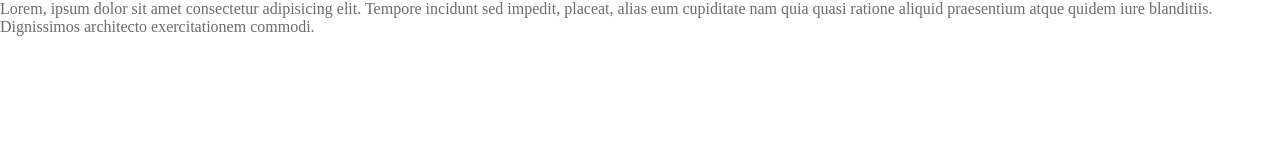
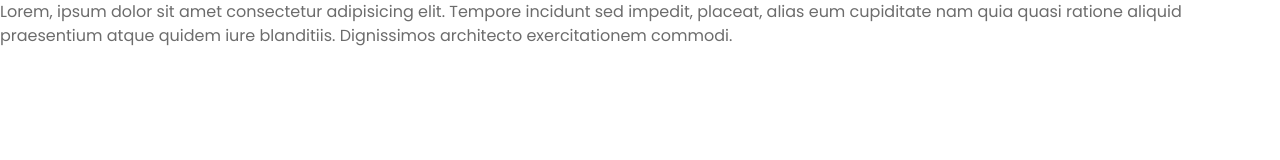
Before and after one commit to danitrovao/projeto-travelgram, a plain HTML site: page index.html in a window 1280 px wide. Drawn offline with Linux system fonts and the light colour scheme.

Commit message:
defini fontes

```diff
--- a/index.html
+++ b/index.html
@@ -1,10 +1,15 @@
 <!DOCTYPE html>
 <html lang="pt-br">
 <head>
+  <link rel="preconnect" href="https://fonts.googleapis.com">
+  <link rel="preconnect" href="https://fonts.gstatic.com" crossorigin>
+
   <meta charset="UTF-8">
   <meta name="viewport" content="width=device-width, initial-scale=1.0">
   <title>Travelgram | Perfil de Viagens</title>
   <link rel="stylesheet" href="styles/index.css">
+
+  <link href="https://fonts.googleapis.com/css2?family=Poppins:wght@100;400;700&display=swap" rel="stylesheet">
 </head>
 <body>
   <p>Lorem, ipsum dolor sit amet consectetur adipisicing elit. Tempore incidunt sed impedit, placeat, alias eum cupiditate nam quia quasi ratione aliquid praesentium atque quidem iure blanditiis. Dignissimos architecto exercitationem commodi.</p>
--- a/styles/global.css
+++ b/styles/global.css
@@ -12,9 +12,16 @@
   --shape-transparency: #ffffff91;
   --text-color-primary: #313131;
   --text-color-secondary: #6C6C6C;
+
+  --font-family: "Poppins", sans-serif;
+  --text-lg: bold 32px/125% var(--font-family);
+  --text: 16px/150% var(--font-family);
+  --text-md: 14px/175% var(--font-family);
+  --text-sm: 12px/175% var(--font-family);
 }
 
 body {
+  font: var(--text);
   color: var(--text-color-secondary);
   background-color: var(--background-color);
 }
```
